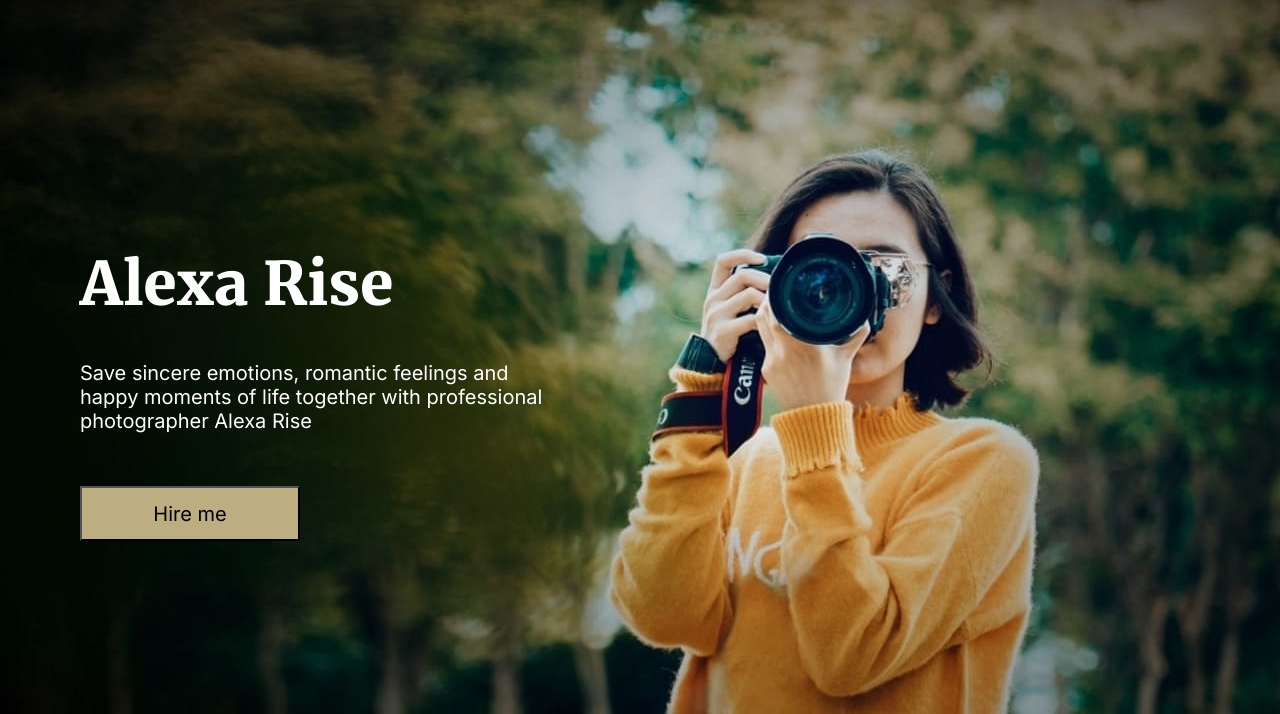
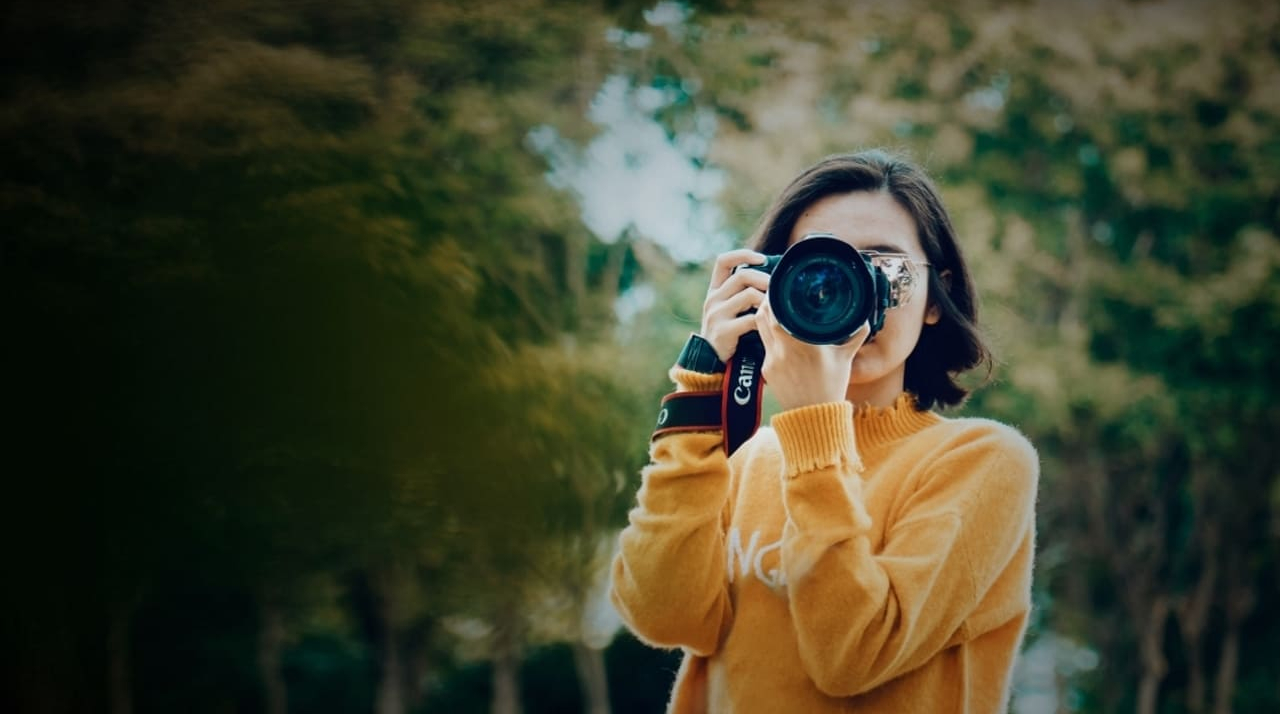
Before and after one commit to lilpavlik/rsschool-cv, a plain HTML site: page index.html in a window 1280 px wide. Shown: the part 86-800 px from the top of the page. Drawn offline with Linux system fonts and the light colour scheme.

Commit message:
feat: aaaa

```diff
--- a/index.html
+++ b/index.html
@@ -35,12 +35,6 @@
 
             </ul>
         </nav>
-    </div>
-    <div class="text-on-main-part">
-        <h1>Alexa Rise</h1>
-        <p>Save sincere emotions, romantic feelings and happy moments of life together with professional photographer Alexa Rise</p>
-        <button id="button-hire-me"> Hire me</button>
-    </div>
 
 </div>
 
```
